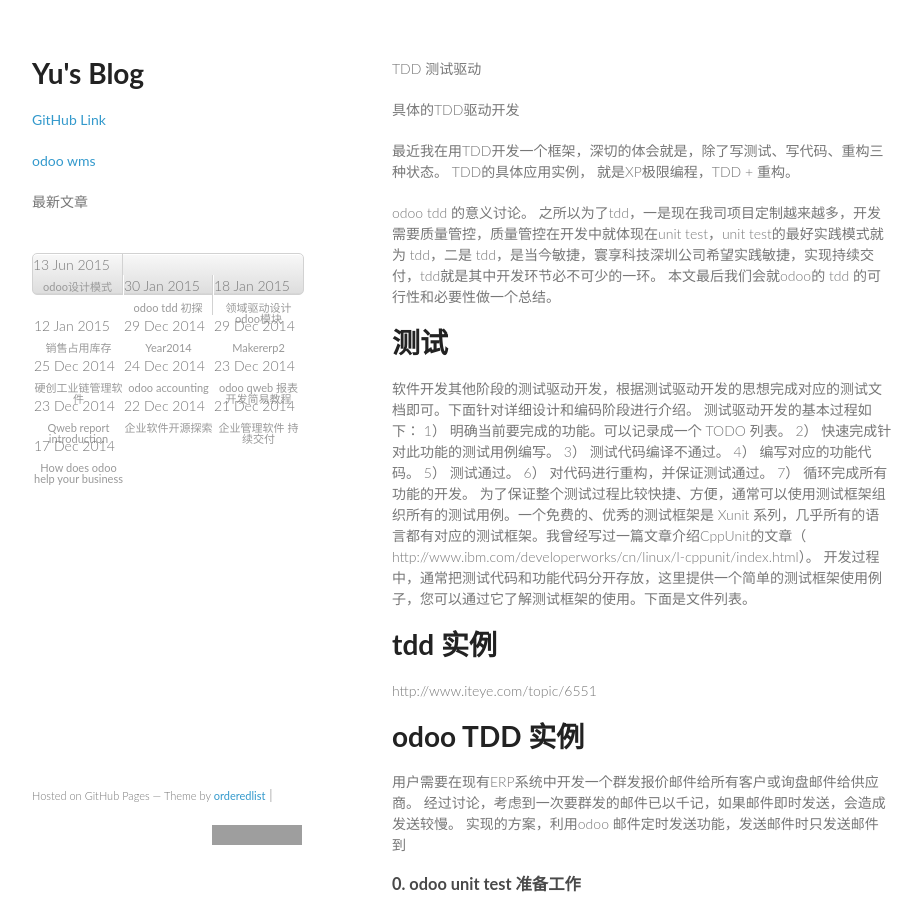
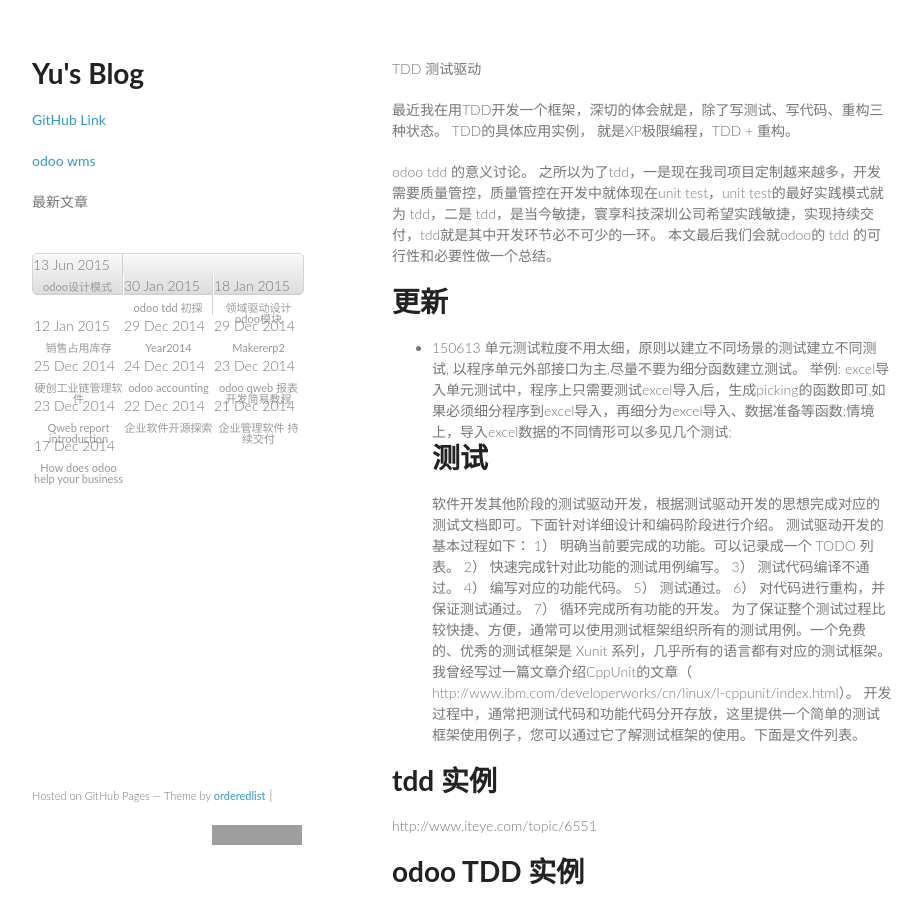
Before and after one commit to uynil/uynil.github.io, a Jekyll site: the page built from _posts/2015-01-30-odoo-tdd-test1.md, in a window 1280 px wide and 900 px high. Shown: the whole window, without its empty margins (178-1100 px from the left). Built offline with Jekyll 4.4.1, drawn with Linux system fonts in a browser that asks for light colours; Markdown is read by kramdown in place of the engine named in the settings; grey boxes are pictures that could not be loaded.

Commit message:
update tdd blog, add unit test section

```diff
--- a/_posts/2015-01-30-odoo-tdd-test1.md
+++ b/_posts/2015-01-30-odoo-tdd-test1.md
@@ -4,8 +4,6 @@ title: odoo tdd 初探
 ---
 
 TDD 测试驱动
-
-具体的TDD驱动开发
 
 最近我在用TDD开发一个框架，深切的体会就是，除了写测试、写代码、重构三种状态。
 TDD的具体应用实例， 就是XP极限编程，TDD + 重构。
@@ -14,6 +12,10 @@ odoo tdd 的意义讨论。
 之所以为了tdd，一是现在我司项目定制越来越多，开发需要质量管控，质量管控在开发中就体现在unit test，unit test的最好实践模式就为 tdd，二是 tdd，是当今敏捷，寰享科技深圳公司希望实践敏捷，实现持续交付，tdd就是其中开发环节必不可少的一环。
 本文最后我们会就odoo的 tdd 的可行性和必要性做一个总结。
 
+# 更新
+* 150613
+    单元测试粒度不用太细，原则以建立不同场景的测试建立不同测试, 以程序单元外部接口为主,尽量不要为细分函数建立测试。
+    举例:  excel导入单元测试中，程序上只需要测试excel导入后，生成picking的函数即可,如果必须细分程序到excel导入，再细分为excel导入、数据准备等函数;情境上，导入excel数据的不同情形可以多见几个测试;
 # 测试
 软件开发其他阶段的测试驱动开发，根据测试驱动开发的思想完成对应的测试文档即可。下面针对详细设计和编码阶段进行介绍。
 测试驱动开发的基本过程如下：
```
